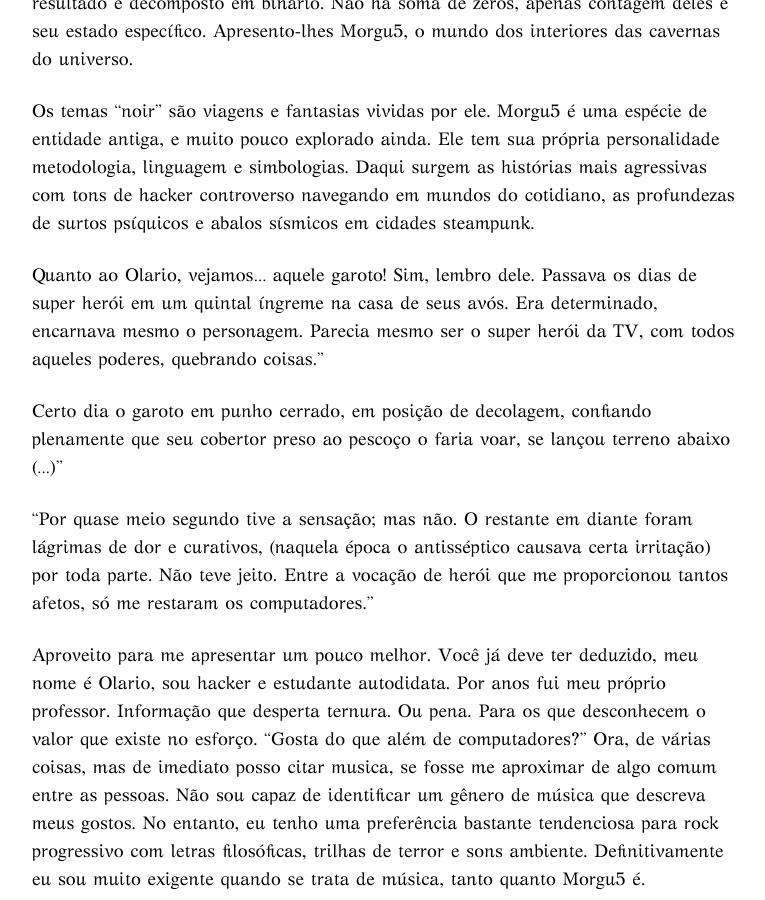
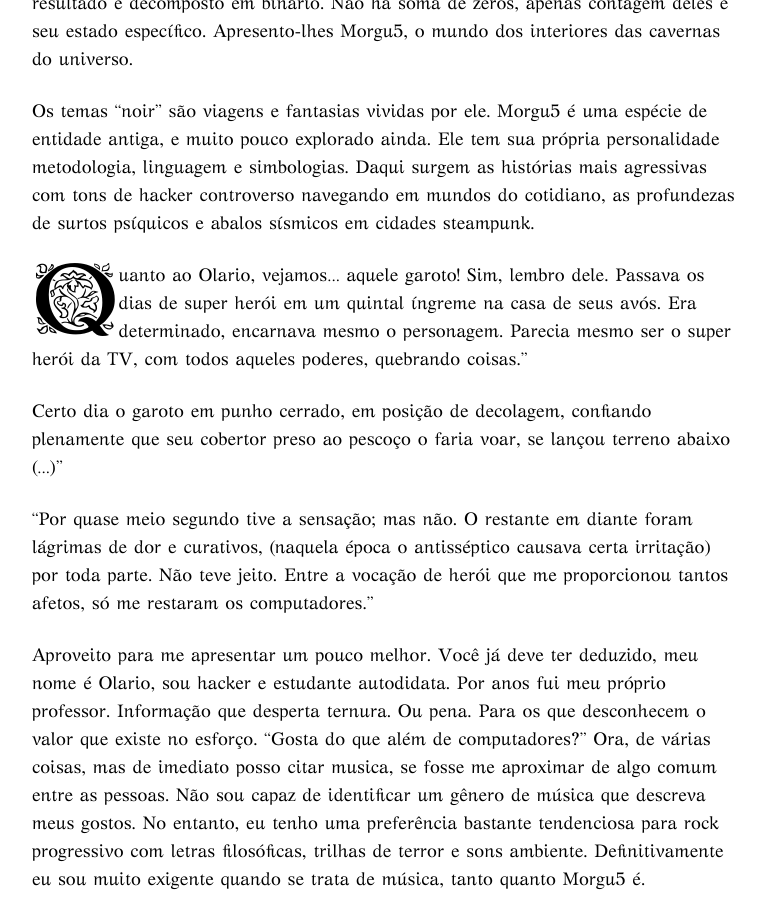
Before and after one commit to Agt-Morgu5/agt-morgu5.github.io, a Jekyll site: the page built from about/index.md, in a window 1280 px wide and 900 px high, scrolled down 959 px. Shown: the whole window, without its empty margins (254-1019 px from the left). Built offline with Jekyll 4.4.1, drawn with Linux system fonts in a browser that asks for light colours; nearby versions of some CDN libraries.

Commit message:
letterinit

```diff
--- a/about/index.md
+++ b/about/index.md
@@ -15,7 +15,7 @@ Morgu5 estudou física, engenharia, informática e filosofia. Atualmente, ele ga
 
 Os temas "noir" são viagens e fantasias vividas por ele. Morgu5 é uma espécie de entidade antiga, e muito pouco explorado ainda. Ele tem sua própria personalidade metodologia, linguagem e simbologias. Daqui surgem as histórias mais agressivas com tons de hacker controverso navegando em mundos do cotidiano, as profundezas de surtos psíquicos e abalos sísmicos em cidades steampunk.
 
-Quanto ao Olario, vejamos... aquele garoto! Sim, lembro dele. Passava os dias de super herói em um quintal íngreme na casa de seus avós. Era determinado, encarnava mesmo o personagem. Parecia mesmo ser o super herói da TV, com todos aqueles poderes, quebrando coisas."
+<span class="dcap">Q</span>uanto ao Olario, vejamos... aquele garoto! Sim, lembro dele. Passava os dias de super herói em um quintal íngreme na casa de seus avós. Era determinado, encarnava mesmo o personagem. Parecia mesmo ser o super herói da TV, com todos aqueles poderes, quebrando coisas."
 
 Certo dia o garoto em punho cerrado, em posição de decolagem, confiando plenamente que seu cobertor preso ao pescoço o faria voar, se lançou terreno abaixo (...)"
 
```
